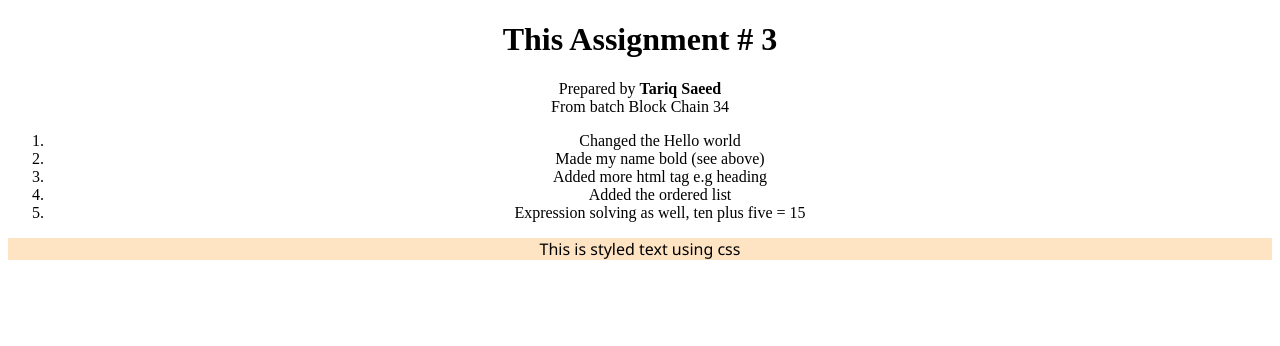
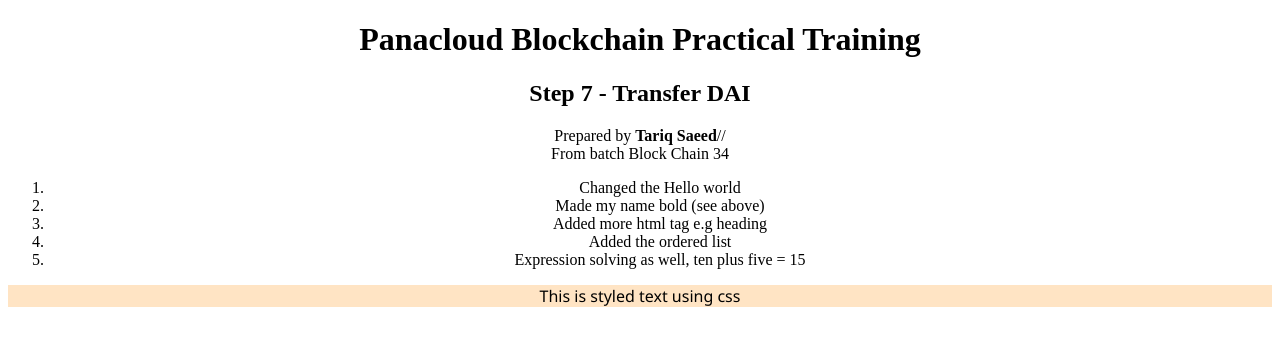
Before and after one commit to tarbusca/reactapp-ts2, a React (Create React App) app: page / in a window 1280 px wide. Shown: the top 346 px of the page. Built offline with nearby package versions, Linux system fonts and the light colour scheme.

Commit message:
Update index.js

```diff
--- a/src/index.js
+++ b/src/index.js
@@ -5,9 +5,10 @@ import './mycss.css';
 function Hi({name, batch}) {
 
     return <div><center>
-      <h1>This Assignment # 3</h1>
+      <h1>Panacloud Blockchain Practical Training</h1>
+    <h2>Step 7 - Transfer DAI </h2>
 Prepared by <strong>{name}</strong>
-<br></br>From batch {batch}
+//<br></br>From batch {batch}
       <ol>
         <li>Changed the Hello world</li>
         <li>Made my name bold (see above) </li>
```
